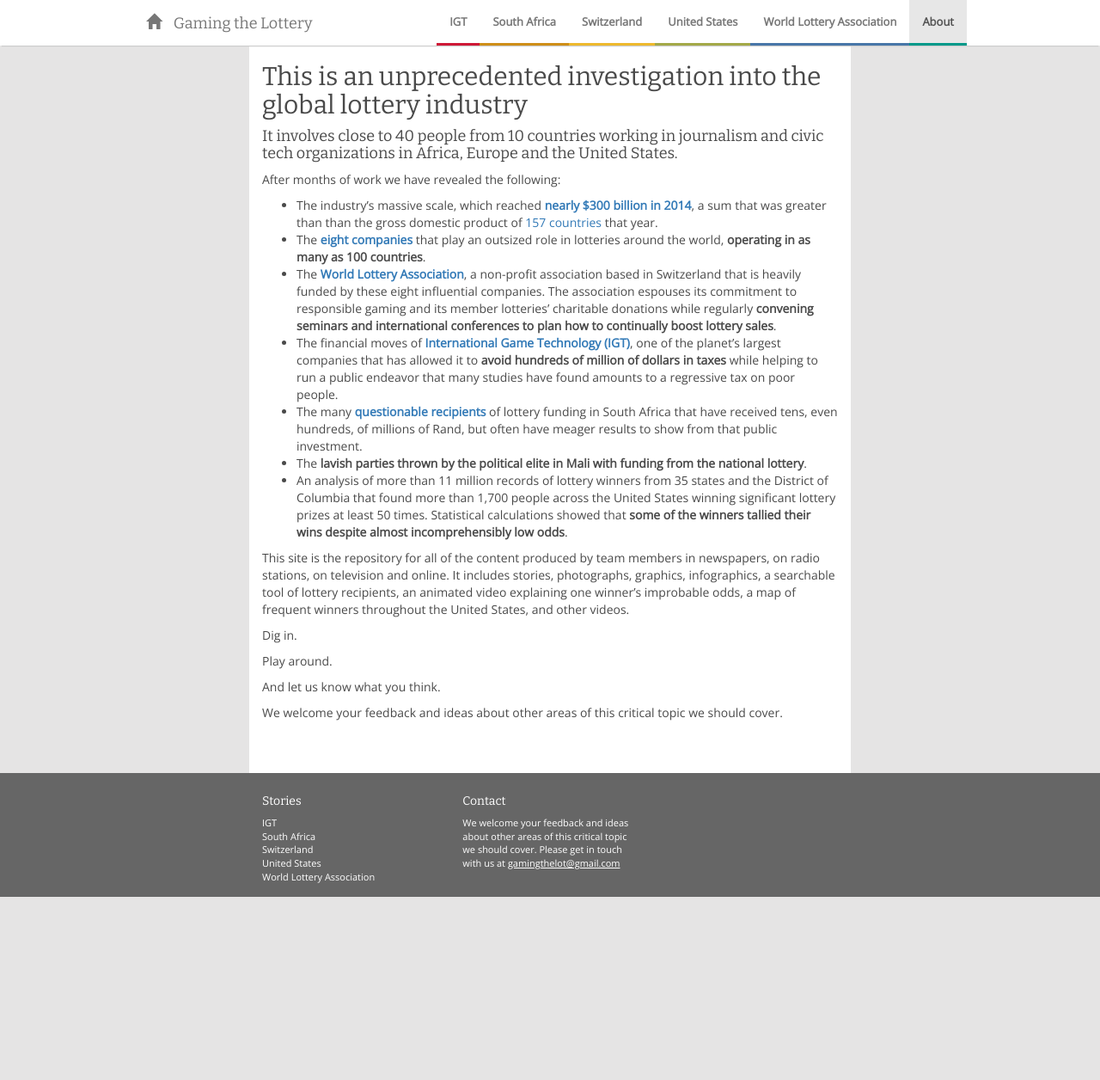
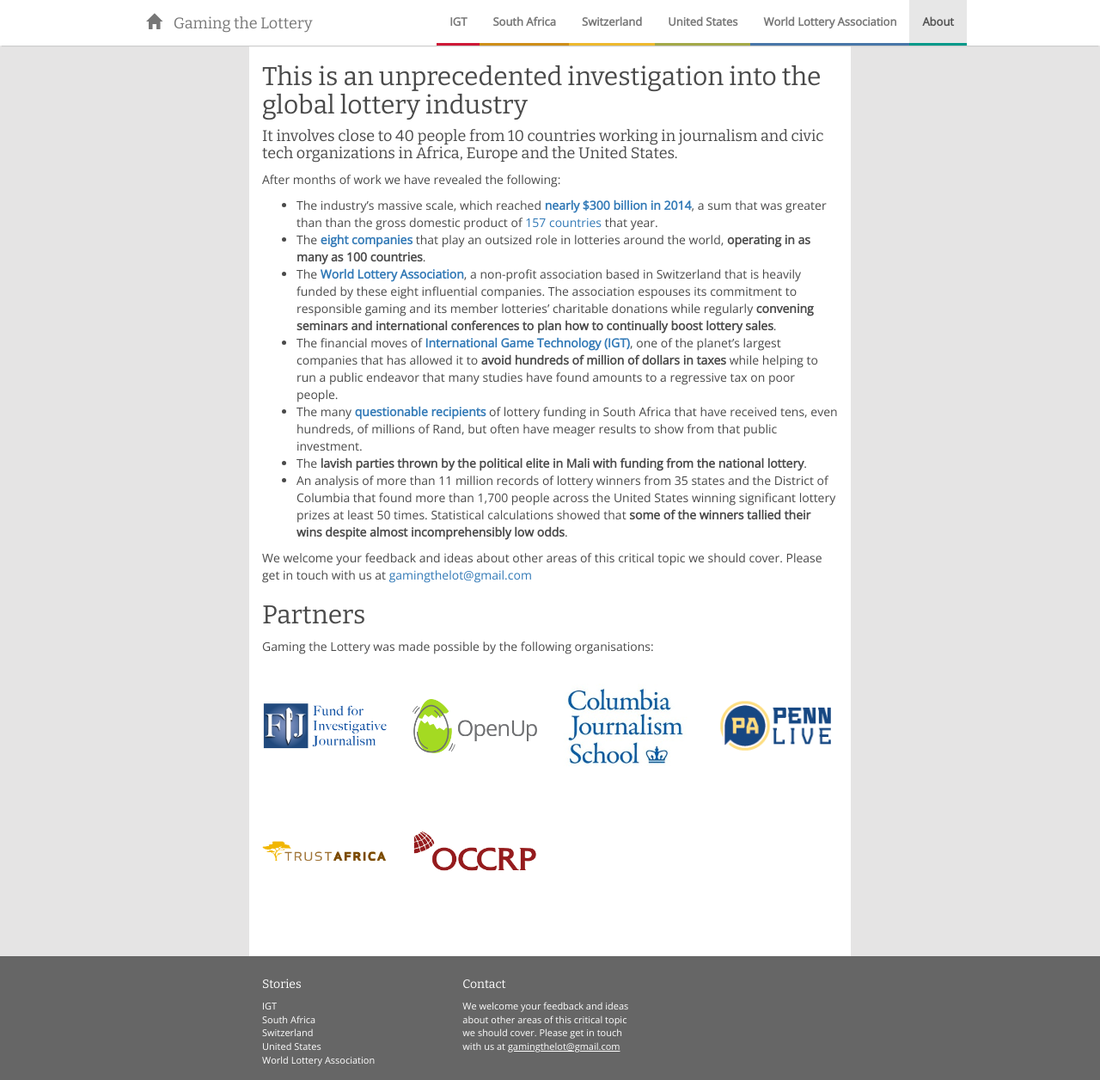
Before and after one commit to rbjoseph/lottery-project, a Jekyll site: the page built from about.html, in a window 1280 px wide and 1256 px high. Shown: the whole window at 86% size. Built offline with Jekyll 4.4.1, drawn with Linux system fonts in a browser that asks for light colours; nearby versions of some CDN libraries.

Commit message:
feedback

```diff
--- a/about.html
+++ b/about.html
@@ -17,14 +17,44 @@ layout: about
     <li>An analysis of more than 11 million records of lottery winners from 35 states and the District of Columbia that found more than 1,700 people across the United States winning significant lottery prizes at least 50 times. Statistical calculations showed that <b>some of the winners tallied their wins despite almost incomprehensibly low odds</b>.</li>
   </ul>
 
-  <p>This site is the repository for all of the content produced by team members in newspapers, on radio stations, on television and online.  It includes stories, photographs, graphics, infographics, a searchable tool of lottery recipients, an animated video explaining one winner’s improbable odds, a map of frequent winners throughout the United States, and other videos.</p>
+  <p>We welcome your feedback and ideas about other areas of this critical topic we should cover. Please get in touch with us at <a href="mailto:gamingthelot@gmail.com">gamingthelot@gmail.com</a></p>
 
-  <p>Dig in.</p>
+  <h2>Partners</h2>
 
-  <p>Play around.</p>
+  <p>Gaming the Lottery was made possible by the following organisations:</p>
 
-  <p>And let us know what you think.</p>
+  <div class="row partners">
+    <div class="col-xs-6 col-sm-4 col-md-3">
+      <a class="block" href="http://fij.org/">
+        <img src="/img/partners/fij.png">
+      </a>
+    </div>
+    <div class="col-xs-6 col-sm-4 col-md-3">
+      <a class="block" href="https://openup.org.za">
+        <img src="/img/partners/openup.png">
+      </a>
+    </div>
+    <div class="col-xs-6 col-sm-4 col-md-3">
+      <a class="block" href="https://journalism.columbia.edu/">
+        <img src="/img/partners/csj.png">
+      </a>
+    </div>
+    <div class="col-xs-6 col-sm-4 col-md-3">
+      <a class="block" href="http://www.pennlive.com/">
+        <img src="/img/partners/pennlive.png">
+      </a>
+    </div>
+    <div class="col-xs-6 col-sm-4 col-md-3">
+      <a class="block" href="http://trustafrica.org/">
+        <img src="/img/partners/trustafrica.png">
+      </a>
+    </div>
+    <div class="col-xs-6 col-sm-4 col-md-3">
+      <a class="block" href="https://www.occrp.org">
+        <img src="/img/partners/occrp.png">
+      </a>
+    </div>
 
-  <p>We welcome your feedback and ideas about other areas of this critical topic we should cover.</p>
+  </div>
 
 </div>
--- a/css/main.scss
+++ b/css/main.scss
@@ -298,6 +298,12 @@ h1, h2, h3, h4, h5 {
   }
 }
 
+.partners {
+  img {
+    width: 100%;
+  }
+}
+
 footer {
   background-color: #666;
   color: #fff;
```
Also changed, not shown: _layouts/base.html (+11 -0 lines), img/partners/csj.png (added), img/partners/fij.png (added), img/partners/occrp.png (added), img/partners/openup.png (added), img/partners/openup.svg (added), img/partners/pennlive.png (added), img/partners/trustafrica.png (added).
